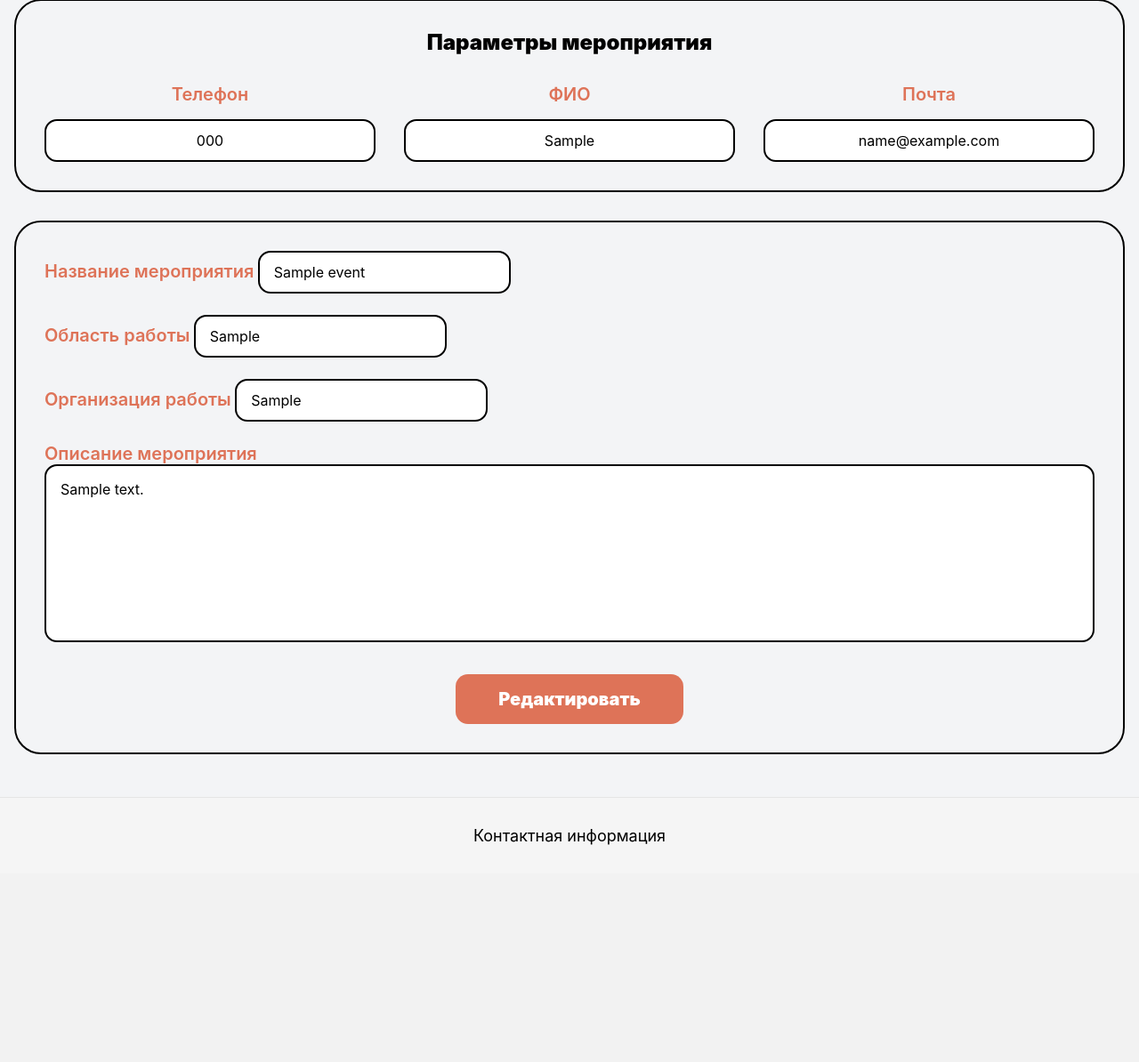
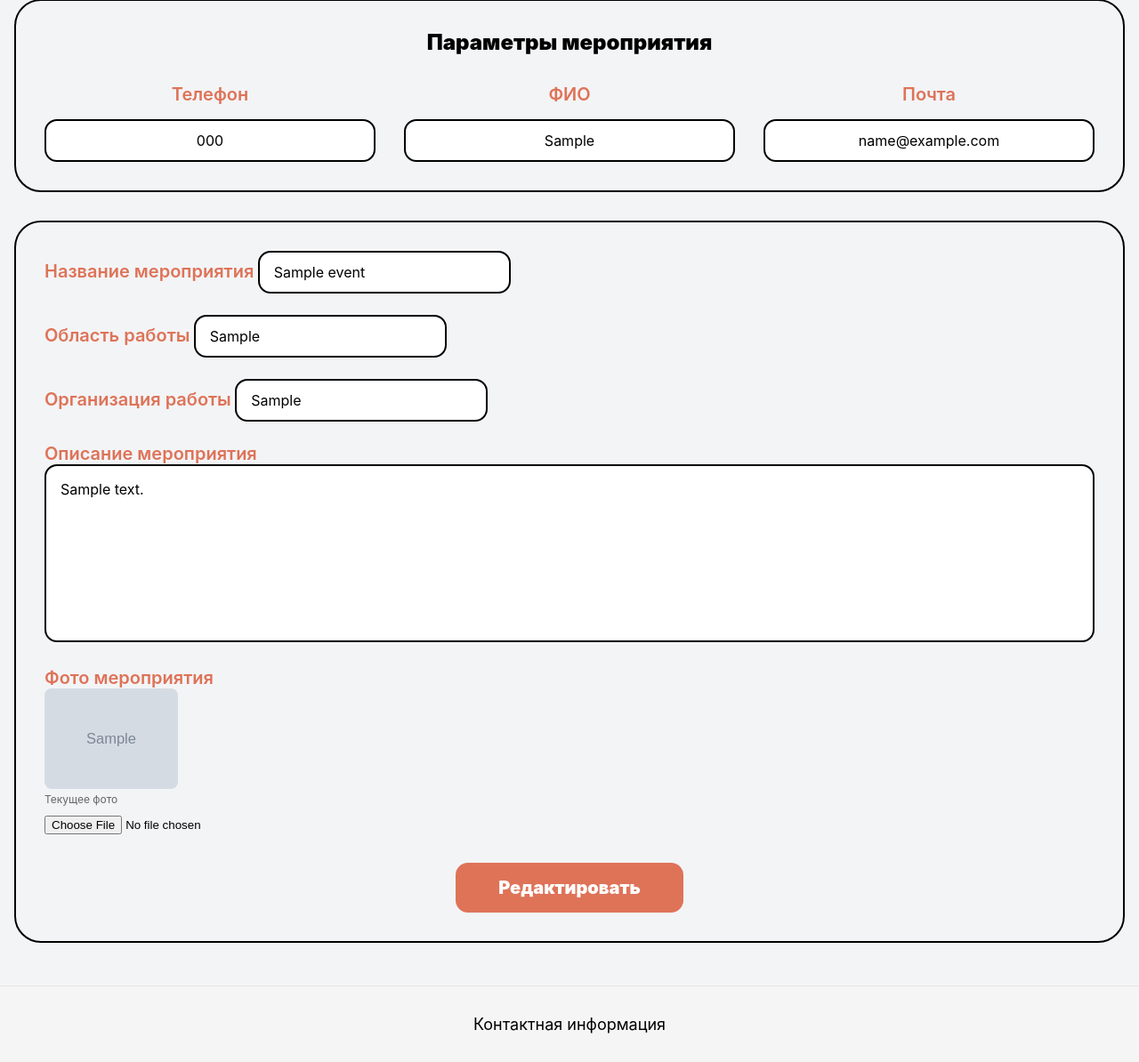
Before and after one commit to as0zzz/4444, a Django app: template IT_mentor_site_test/blog/templates/blog/Форма_3.html in a window 1280 px wide. Shown: the part 255-1449 px from the top of the page at 89% size. Before the commit the page ends 1205 px from the top, so only its background shows below. Run offline with Django 4.2, Linux system fonts and the light colour scheme; tables that the repository leaves empty hold one stand-in row (values such as "Sample post"); the template is opened without the code that fills it: values that come from a table or form of the project are taken from there, most other values are stand-ins (such as "Sample title", 1, 10 or a date in 2020); grey boxes marked "Sample" are stand-in pictures.

Commit message:
Update Форма_3.html

```diff
--- a/IT_mentor_site_test/blog/templates/blog/Форма_3.html
+++ b/IT_mentor_site_test/blog/templates/blog/Форма_3.html
@@ -498,7 +498,7 @@
         <main>
             <h1>Редактирование мероприятия</h1>
 
-            <form id="eventForm" method="post">
+            <form id="eventForm" method="post" enctype="multipart/form-data">
                 {% csrf_token %}
                 {{ form.as_p }}
                 <!-- Contact Parameters Section -->
@@ -585,6 +585,27 @@
                         >{{ event.event_description }}</textarea>
                     </div>
 
+                    <div class="event-details-group">
+                        <label class="form-label">Фото мероприятия</label>
+
+                        <!-- Текущее фото (маленькое) -->
+                        {% if event.image %}
+                            <div style="margin-bottom: 10px;">
+                                <img src="{{ event.image.url }}" alt="Текущее фото" style="max-width: 150px; max-height: 150px; border-radius: 8px;">
+                                <p style="font-size: 12px; color: #666;">Текущее фото</p>
+                            </div>
+                        {% endif %}
+
+                        <!-- Кнопка выбора файла -->
+                        <input type="file" name="event_image" accept="image/*" onchange="previewImage(event)">
+
+                        <!-- Миниатюра выбранного фото (показывается сразу после выбора) -->
+                        <div id="imagePreview" style="margin-top: 10px; display: none;">
+                            <img id="previewImg" style="max-width: 150px; max-height: 150px; border-radius: 8px;">
+                            <p style="font-size: 12px; color: #666;">Новое фото (будет заменено)</p>
+                        </div>
+                    </div>
+
                     <div class="submit-container">
                         <button type="submit" class="submit-button">Редактировать</button>
                     </div>
@@ -651,6 +672,37 @@
                 });
             }
         });
+
+
+
+
+
+
+
+
+
+
+
+
+
+
+
+        function previewImage(event) {
+        const previewDiv = document.getElementById('imagePreview');
+        const previewImg = document.getElementById('previewImg');
+        const file = event.target.files[0];
+
+        if (file) {
+            const reader = new FileReader();
+            reader.onload = function(e) {
+                previewImg.src = e.target.result;
+                previewDiv.style.display = 'block';
+            }
+            reader.readAsDataURL(file);
+        } else {
+            previewDiv.style.display = 'none';
+        }
+    }
     </script>
 </body>
 </html>
```
